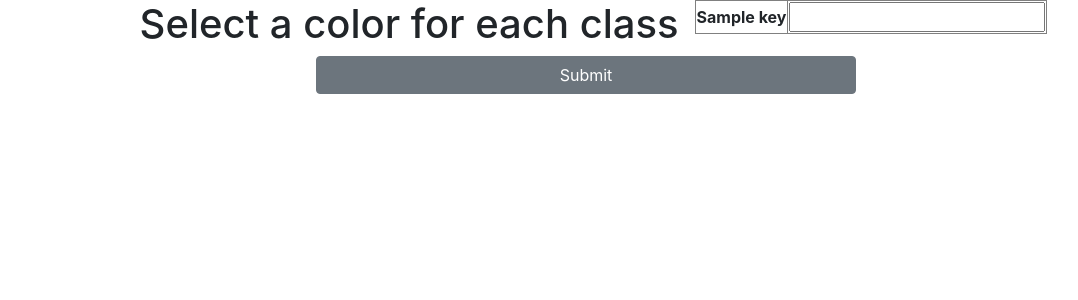
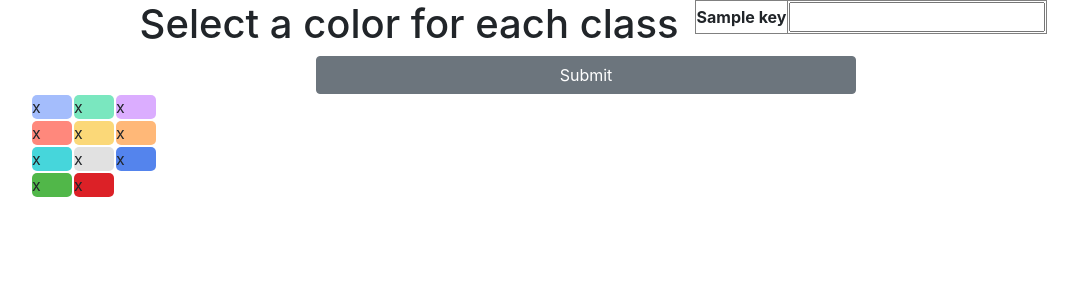
Before and after one commit to BrendanJones44/Calendar-Color-Picker, a Flask app: template templates/grouped_events.html in a window 1280 px wide. Shown: the top 300 px of the page, without its empty margins (54-1132 px from the left). Run offline with Flask 2, Linux system fonts and the light colour scheme; the template is opened without the code that fills it: most values are stand-ins (such as "Sample title", 1, 10 or a date in 2020); some libraries are stand-ins or nearby versions.

Commit message:
add raw colors table

```diff
--- a/templates/grouped_events.html
+++ b/templates/grouped_events.html
@@ -17,7 +17,7 @@
             <tr>
               <th> {{ key }} </th>
               <td>
-                <input type="int" name="{{ key }}_color">
+                <input class="color-input" type="int" name="{{ key }}_color">
                 <input hidden=true type="text" name="{{ key }}" value="{{ value }}">
                 <br>
               </td>
@@ -25,13 +25,78 @@
 
             {% endfor %}
           </table>
-        </div>
+      </div>
         <div class="row justify-content-center">
           <div class="col-6">
             <input class="btn btn-secondary btn-block" type="submit" value="Submit">
            </div>
         </form>
       </div>
+      <table>
+        <tr>
+          <td>
+            <div style="background-color:#A4BDFC;border-radius:5px;width:40px;">
+              x
+            </div>
+          </td>
+          <td>
+            <div style="background-color:#7AE7BF;border-radius:5px;width:40px;">
+              x
+            </div>
+          </td>
+          <td>
+            <div style="background-color:#DBADFF;border-radius:5px;width:40px;">
+              x
+            </div>
+          </td>
+        </tr>
+        <tr>
+          <td>
+            <div style="background-color:#FF887C;border-radius:5px;width:40px;">
+              x
+            </div>
+          </td>
+          <td>
+            <div style="background-color:#FBD878;border-radius:5px;width:40px;">
+              x
+            </div>
+          </td>
+          <td>
+            <div style="background-color:#FFB878;border-radius:5px;width:40px;">
+              x
+            </div>
+          </td>
+        </tr>
+        <tr>
+          <td>
+            <div style="background-color:#46D6DB;border-radius:5px;width:40px;">
+              x
+            </div>
+          </td>
+          <td>
+            <div style="background-color:#E1E1E1;border-radius:5px;width:40px;">
+              x
+            </div>
+          </td>
+          <td>
+            <div style="background-color:#5484ED;border-radius:5px;width:40px;">
+              x
+            </div>
+          </td>
+        </tr>
+        <tr>
+          <td>
+            <div style="background-color:#51B749;border-radius:5px;width:40px;">
+              x
+            </div>
+          </td>
+          <td>
+            <div style="background-color:#DC2127;border-radius:5px;width:40px;">
+              x
+            </div>
+          </td>
+        </tr>
+      </table>
     </div>
   </body>
 </html>
```
